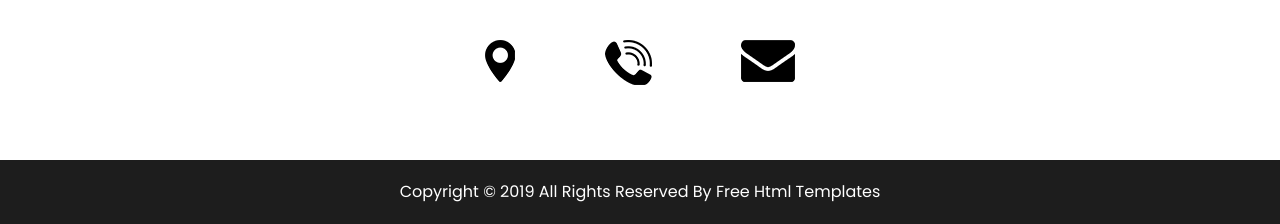
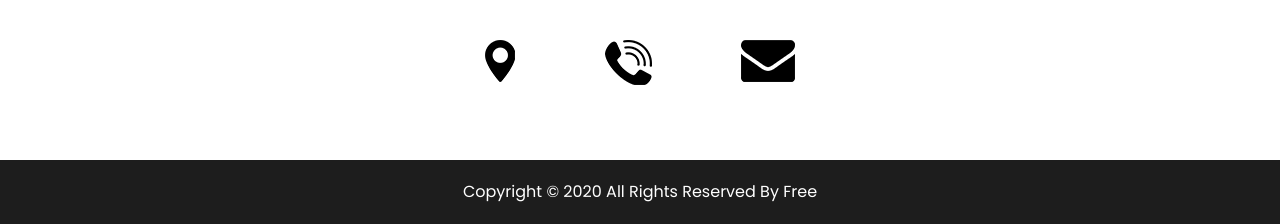
Before and after one commit to Hafeed10/Content-Writing-Services, a plain HTML site: page about.html in a window 1280 px wide. Shown: the part 681-905 px from the top of the page. Drawn offline with nearby package versions, Linux system fonts and the light colour scheme.

Commit message:
Thedcommit

```diff
--- a/about.html
+++ b/about.html
@@ -143,8 +143,8 @@
   <!-- footer section -->
   <section class="container-fluid footer_section">
     <p>
-      Copyright &copy; 2019 All Rights Reserved By
-      <a href="https://html.design/">Free Html Templates</a>
+      Copyright &copy; 2020 All Rights Reserved By
+      <a href="loop">Free</a>
     </p>
   </section>
   <!-- footer section -->
```
Also changed, not shown: contact.html (+2 -2 lines), index.html (+1 -1 lines), service.html (+2 -2 lines).
